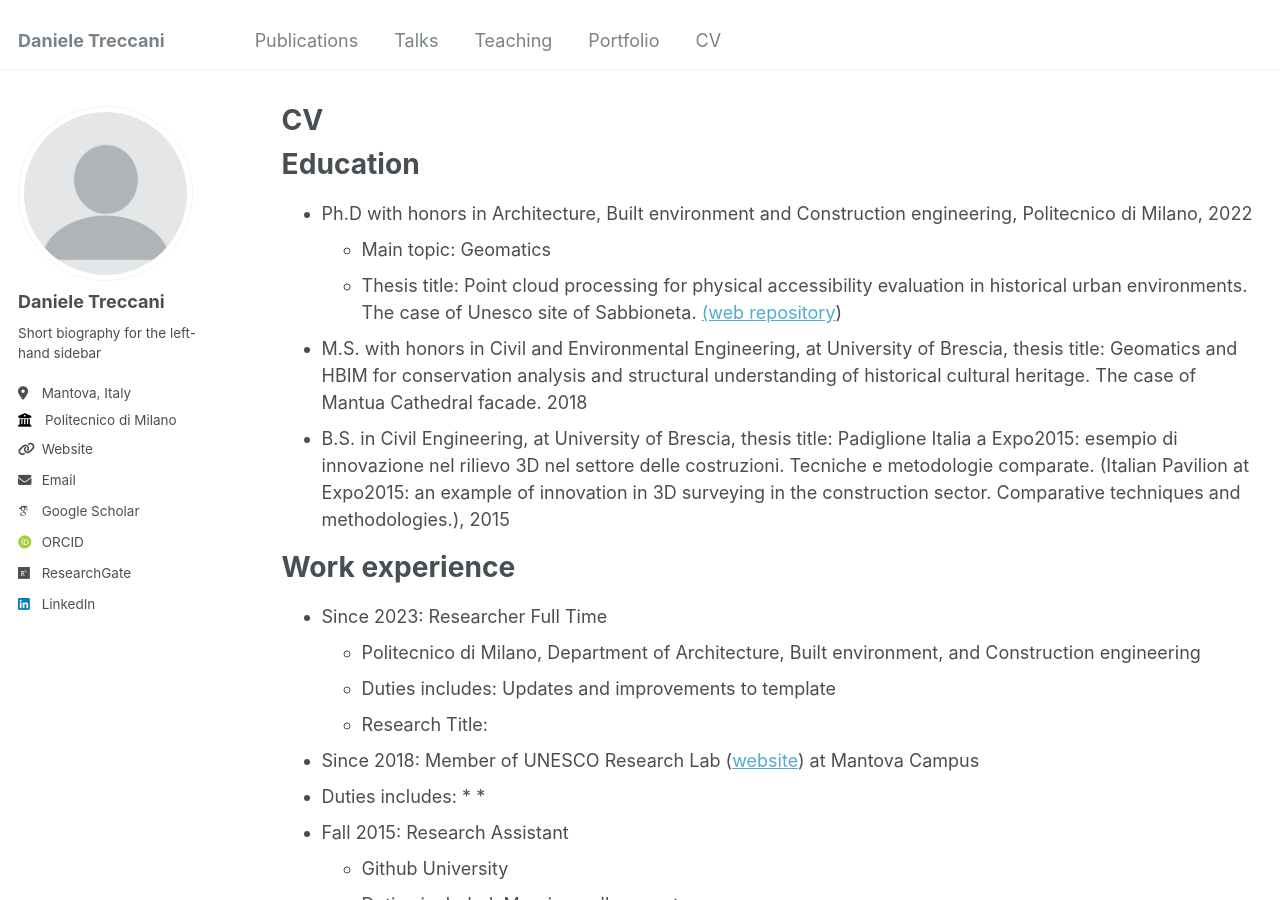
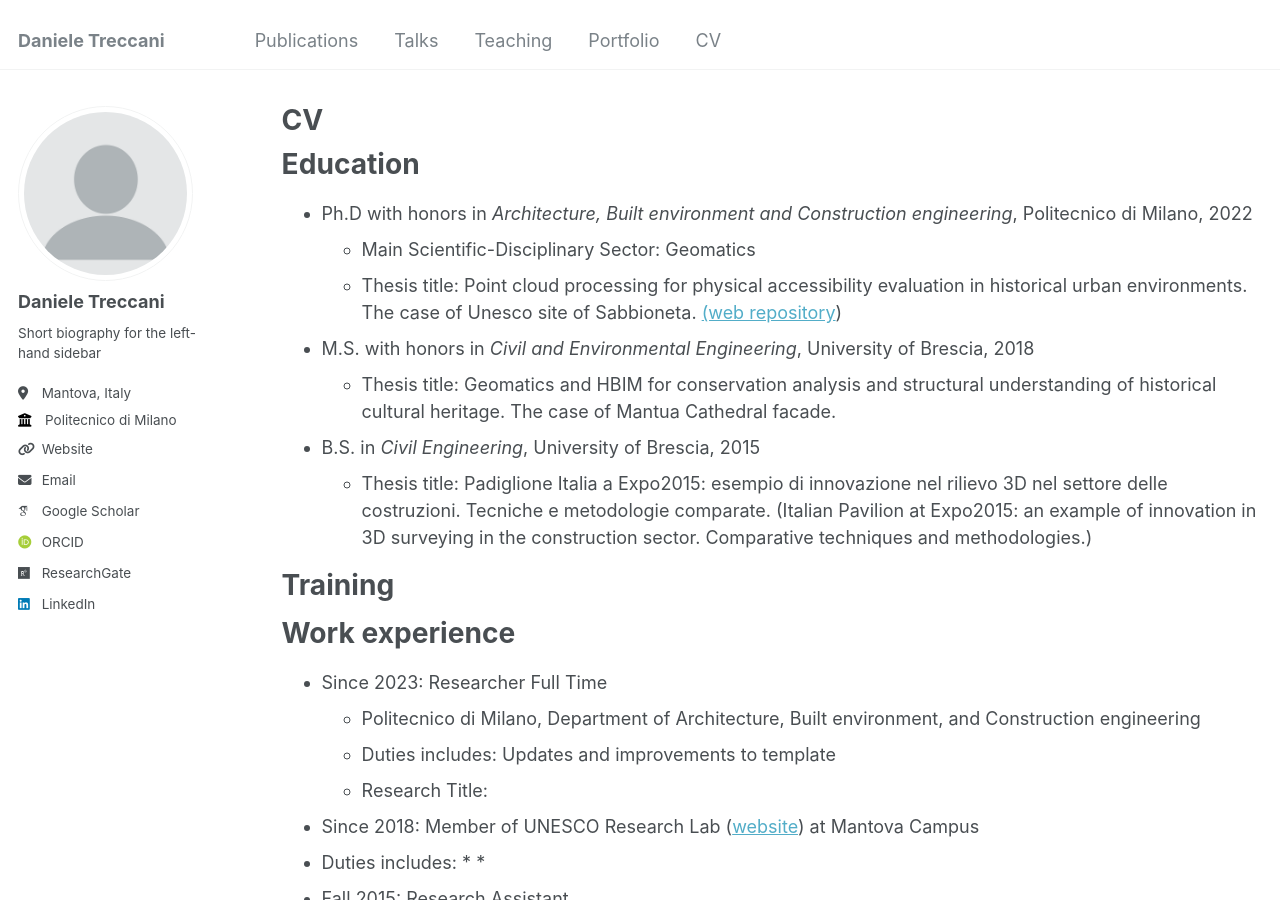
Before and after one commit to DanTRK/DanTRK.github.io, a Jekyll site: the page built from _pages/cv.md, in a window 1280 px wide and 900 px high. Built offline with Jekyll 4.4.1, drawn with Linux system fonts in a browser that asks for light colours; some web fonts are replaced; some of the changed text lies outside the part shown.

Commit message:
Update cv.md

```diff
--- a/_pages/cv.md
+++ b/_pages/cv.md
@@ -11,11 +11,17 @@ redirect_from:
 
 Education
 ======
-* Ph.D with honors in Architecture, Built environment and Construction engineering, Politecnico di Milano, 2022
-  * Main topic: Geomatics
+* Ph.D with honors in *Architecture, Built environment and Construction engineering*, Politecnico di Milano, 2022
+  * Main Scientific-Disciplinary Sector: Geomatics
   * Thesis title: Point cloud processing for physical accessibility evaluation in historical urban environments. The case of Unesco site of Sabbioneta. [(web repository](https://www.politesi.polimi.it/handle/10589/192194))
-* M.S. with honors in Civil and Environmental Engineering, at University of Brescia, thesis title: Geomatics and HBIM for conservation analysis and structural understanding of historical cultural heritage. The case of Mantua Cathedral facade. 2018
-* B.S. in Civil Engineering, at University of Brescia, thesis title: Padiglione Italia a Expo2015: esempio di innovazione nel rilievo 3D nel settore delle costruzioni. Tecniche e metodologie comparate. (Italian Pavilion at Expo2015: an example of innovation in 3D surveying in the construction sector. Comparative techniques and methodologies.), 2015
+* M.S. with honors in *Civil and Environmental Engineering*, University of Brescia, 2018
+  * Thesis title: Geomatics and HBIM for conservation analysis and structural understanding of historical cultural heritage. The case of Mantua Cathedral facade.
+* B.S. in *Civil Engineering*, University of Brescia, 2015
+  * Thesis title: Padiglione Italia a Expo2015: esempio di innovazione nel rilievo 3D nel settore delle costruzioni. Tecniche e metodologie comparate. (Italian Pavilion at Expo2015: an example of innovation in 3D surveying in the construction sector. Comparative techniques and methodologies.)
+
+Training
+======
+
 
 Work experience
 ======
@@ -49,7 +55,7 @@ Skills
 
 Publications
 ======
-  See the dedicated page ([link](site.pages/publications.md))
+  See the dedicated page ([link](/publicationV2/))
 
 Talks
 ======
@@ -59,9 +65,7 @@ Talks
 
 Teaching
 ======
-  <ul>{% for post in site.teaching reversed %}
-    {% include archive-single-cv.html %}
-  {% endfor %}</ul>
+
 
 Service and leadership
 ======
```
